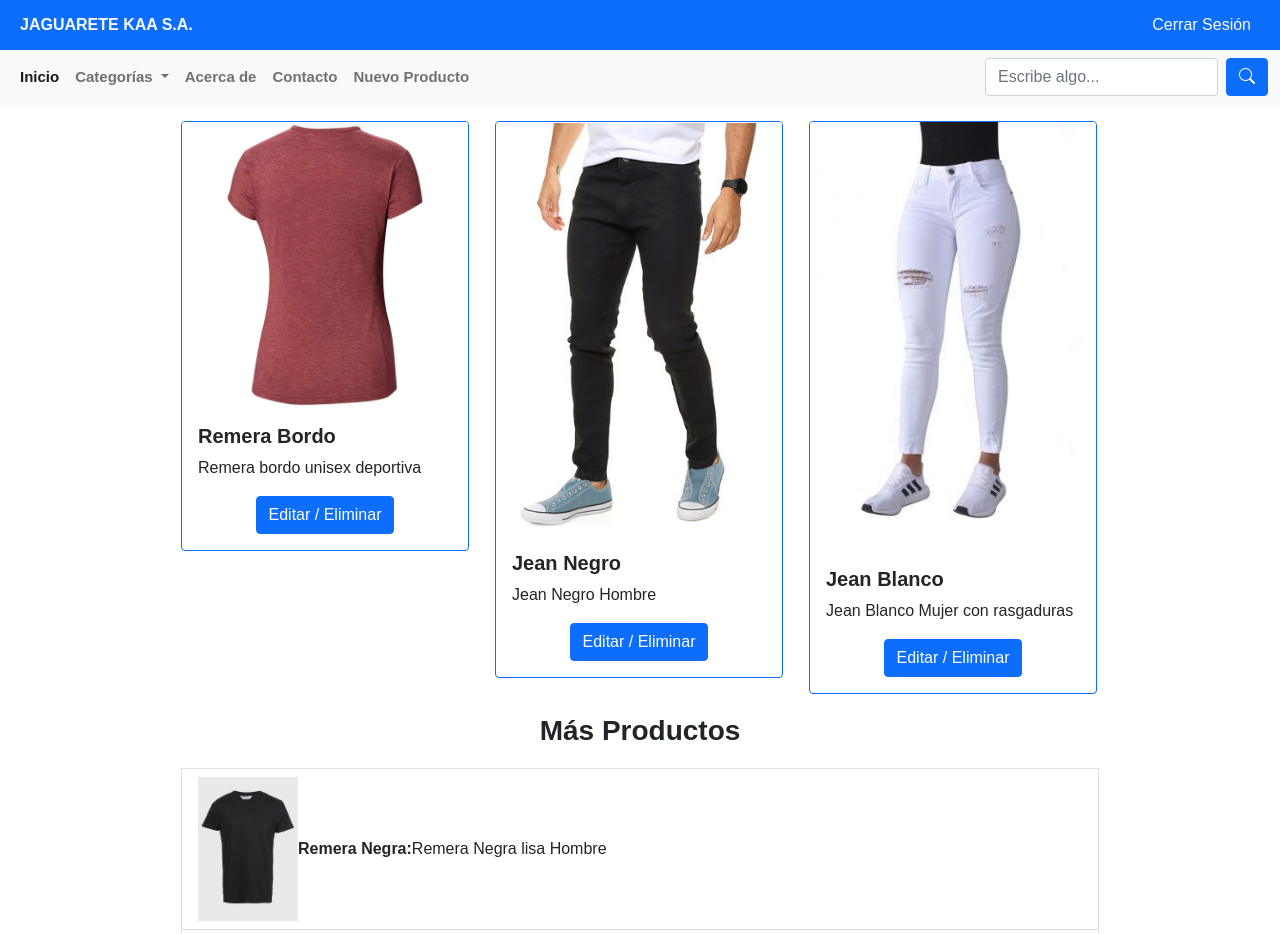
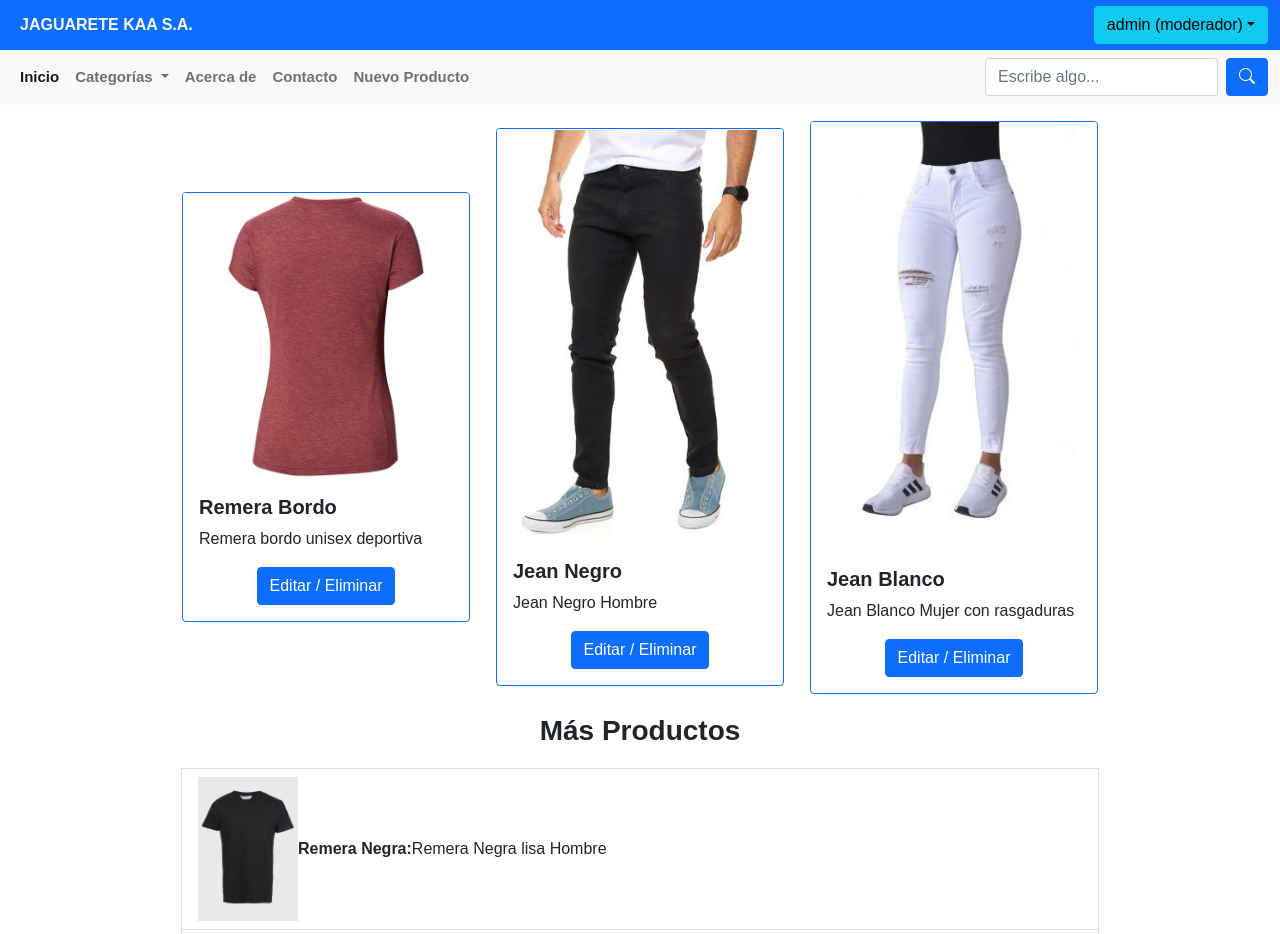
Before and after one commit to BraianMG/JaguareteKaa, a Django app: page /inicio/ in a window 1280 px wide. Shown: the top 934 px of the page. Run offline with Django 3.2, Linux system fonts and the light colour scheme; a user stored in the database is signed in; data comes from the database, SQL or seed files in the repository; both versions use the stored data as it was after the commit; some libraries are stand-ins or nearby versions.

Commit message:
finalización del proyecto

```diff
--- a/ecommerce/templates/productos/editar_producto.html
+++ b/ecommerce/templates/productos/editar_producto.html
@@ -42,7 +42,7 @@
                             <div class="d-flex">
                                 {% comment %} <input type="submit" class="btn btn-primary m-2 fs-6" value="Borrar"/> {% endcomment %}
                                 <a href="{% url 'eliminar_producto' el_producto.id %}" class="btn btn-danger m-2 fs-6">Eliminar</a>
-                                <input type="submit" class="btn btn-primary m-2 fs-6" value="Editar"/>
+                                <input type="submit" class="btn btn-success m-2 fs-6" value="Editar"/>
                             </div>
                         </div>
                     </div>
--- a/ecommerce/templates/productos/index.html
+++ b/ecommerce/templates/productos/index.html
@@ -33,7 +33,7 @@
     <section class="container-fluid" id="productos">
         <div class="row w-75 mx-auto">
             {% for producto in productos %}
-                <div class="col-sm mt-3">
+                <div class="col-sm mt-3 d-flex justify-content-center align-items-center">
                     <div class="card border-primary " style="width: 18rem;">
                         {% if producto.imagen != 'null' and producto.imagen.url|length >= 1 %}
                             <img src="{{producto.imagen.url}}" class="card-img-top" alt="...">
--- a/ecommerce/templates/productos/nuevo_producto.html
+++ b/ecommerce/templates/productos/nuevo_producto.html
@@ -41,7 +41,7 @@
                             </div>
                             <div class="d-flex">
                                 {% comment %} <input type="submit" class="btn btn-primary m-2 fs-6" value="Borrar"/> {% endcomment %}
-                                <input type="submit" class="btn btn-primary m-2 fs-6" value="Crear"/>
+                                <input type="submit" class="btn btn-success m-2 fs-6" value="Crear"/>
                             </div>
                         </div>
                     </div>
--- a/ecommerce/urls.py
+++ b/ecommerce/urls.py
@@ -10,6 +10,7 @@ urlpatterns = [
     path('producto/<int:id_producto>', views.detalle_producto, name="detalle_producto"),
     path('editar-producto/<int:id_producto>', views.editar_producto, name="editar_producto"),
     path('eliminar-producto/<int:id_producto>', views.eliminar_producto, name="eliminar_producto"),
+    path('carrito/', views.carrito, name="carrito"),
     path('agregar-al-carrito/<int:id_producto>', views.agregar_al_carrito, name="agregar_al_carrito"),
-    path('carrito/', views.carrito, name="carrito"),
+    path('eliminar-prod-carrito/<int:id_producto>', views.eliminar_prod_carrito, name="eliminar_prod_carrito"),
 ]
--- a/ecommerce/views.py
+++ b/ecommerce/views.py
@@ -105,7 +105,7 @@ def editar_producto(request, id_producto):
             form_producto = FormProducto(data=request.POST, files=request.FILES, instance=el_producto)
             if form_producto.is_valid():
                 form_producto.save()
-                messages.success(request, 'Producto creado correctamente!')
+                messages.success(request, 'Producto editado correctamente!')
                 return redirect('inicio')
             else:
                 messages.success(request, 'Error al crear el producto!')
@@ -151,12 +151,40 @@ def carrito(request):
     if request.user.is_staff:
         return redirect('inicio')
 
-    productos = Productos.objects.filter(id__in=request.session["carrito"]).values_list('descripcion', 'precio')
+    productos = Productos.objects.filter(id__in=request.session["carrito"]).values_list('id', 'descripcion', 'precio')
     total = 0
     for producto in productos:
-        total += producto[1]
+        total += producto[2]
     return render(request, 'productos/carrito.html',{
                 'titulo_pagina': 'Carrito',
                 'carrito': productos,
                 'total': total,
             })
+
+def eliminar_prod_carrito(request, id_producto):
+    if not request.user.is_authenticated:
+        return redirect('inicio')
+
+    if request.user.is_staff:
+        return redirect('inicio')
+
+    if id_producto == 0:
+        productos = []
+        request.session["carrito"] = []
+    else:
+        # Significa que elimina solo un producto del carrito
+        ids = request.session["carrito"]
+        request.session["carrito"] = []
+        for id in ids:
+            if id != id_producto:
+                request.session["carrito"] += [id]
+
+    productos = Productos.objects.filter(id__in=request.session["carrito"]).values_list('id', 'descripcion', 'precio')
+    total = 0
+    for producto in productos:
+        total += producto[2]
+    return render(request, 'productos/carrito.html',{
+                'titulo_pagina': 'Carrito',
+                'carrito': productos,
+                'total': total,
+            })
--- a/mainapp/templates/layouts/layout.html
+++ b/mainapp/templates/layouts/layout.html
@@ -39,21 +39,45 @@
                         <span class="text-light m-2 fs-6 fw-bold">JAGUARETE KAA S.A.</span>
                     </a>
                 </div>
-                <div class="btn-group" role="group" aria-label="Basic example">
+                <div class="d-flex justify-content-end" role="" aria-label="Basic example">
                     {% if user.email %}
+
+                        {% comment %} <button type="button" class="btn btn-info dropdown-toggle" data-bs-toggle="dropdown" aria-expanded="false">BraianMG</button>
+                        <ul class="dropdown-menu">
+                            <li><a class="dropdown-item" href="#">Carrito</a></li>
+                            <li><hr class="dropdown-divider"></li>
+                            <li><a class="dropdown-item" href="#">Cerrar Sesión</a></li>
+                        </ul> {% endcomment %}
                         {% if not user.is_staff %}
-                                <button type="button" class="btn btn-primary m-0 p-0 fs-6">
-                                    <a class="nav-link active text-light" aria-current="page" href="{% url 'carrito' %}">Carrito</a>
-                                </button>
-                            {% endif %}
+                            <button type="button" class="btn btn-info dropdown-toggle" data-bs-toggle="dropdown" aria-expanded="false">{{user}}</button>
+                            <ul class="dropdown-menu">
+                                <li><a class="dropdown-item nav-link text-dark" aria-current="page" href="{% url 'carrito' %}">Carrito</a></li>
+                                <li><hr class="dropdown-divider"></li>
+                                <li><a class="dropdown-item nav-link text-dark" aria-current="page" href="{% url 'cerrar_sesion' %}">Cerrar Sesión</a></li>
+                            </ul>
+                        {% else %}
+                            <button type="button" class="btn btn-info dropdown-toggle" data-bs-toggle="dropdown" aria-expanded="false">{{user}} (moderador)</button>
+                            <ul class="dropdown-menu">
+                                <a class="dropdown-item nav-link text-dark" aria-current="page" href="{% url 'cerrar_sesion' %}">Cerrar Sesión</a>
+                            </ul>
+                        {% endif %}
+
+                        {% comment %} ORIGINAL {% endcomment %}
+                        {% comment %} {% if not user.is_staff %}
+                            <button type="button" class="btn btn-primary m-0 p-0 fs-6">
+                                <a class="nav-link active text-light" aria-current="page" href="{% url 'carrito' %}">Carrito</a>
+                            </button>
+                        {% endif %}
                         <button type="button" class="btn btn-primary m-0 p-0 fs-6">
                             <a class="nav-link active text-light" aria-current="page" href="{% url 'cerrar_sesion' %}">Cerrar Sesión</a>
-                        </button>
+                        </button> {% endcomment %}
+
+
                     {% else %}
-                        <button type="button" class="btn btn-primary m-0 p-0 fs-6">
+                        <button type="button" class="btn btn-outline-info mx-2 p-0 fs-6">
                             <a class="nav-link active text-light" aria-current="page" href="{% url 'pagina_login' %}">Login</a>
                         </button>
-                        <button type="button" class="btn btn-primary m-0 p-0 fs-6">
+                        <button type="button" class="btn btn-info m-0 p-0 fs-6">
                             <a class="nav-link active text-light" aria-current="page" href="{% url 'pagina_registro' %}">Registro</a>
                         </button>
                     {% endif %}
--- a/mainapp/templates/usuarios/login.html
+++ b/mainapp/templates/usuarios/login.html
@@ -45,7 +45,7 @@
                     </div>
                     <div class="mb-3 d-flex justify-content-center">
                         <input type="submit" class="btn btn-primary m-2 fs-6" value="Login"/>
-                        <input type="button" onclick="location.href='{% url 'pagina_registro' %}';" class="btn btn-secondary m-2 fs-6" value="Registrarse"/>
+                        <input type="button" onclick="location.href='{% url 'pagina_registro' %}';" class="btn btn-info text-light m-2 fs-6" value="Registrarse"/>
                     </div>
                 </div>
             </form>
```
Also changed, not shown: ecommerce/templates/productos/carrito.html (+5 -4 lines), db.sqlite3, media/productos/jean_blanco_mcGvfzg.jpg (added), media/productos/zapatillas.jpg (added).
